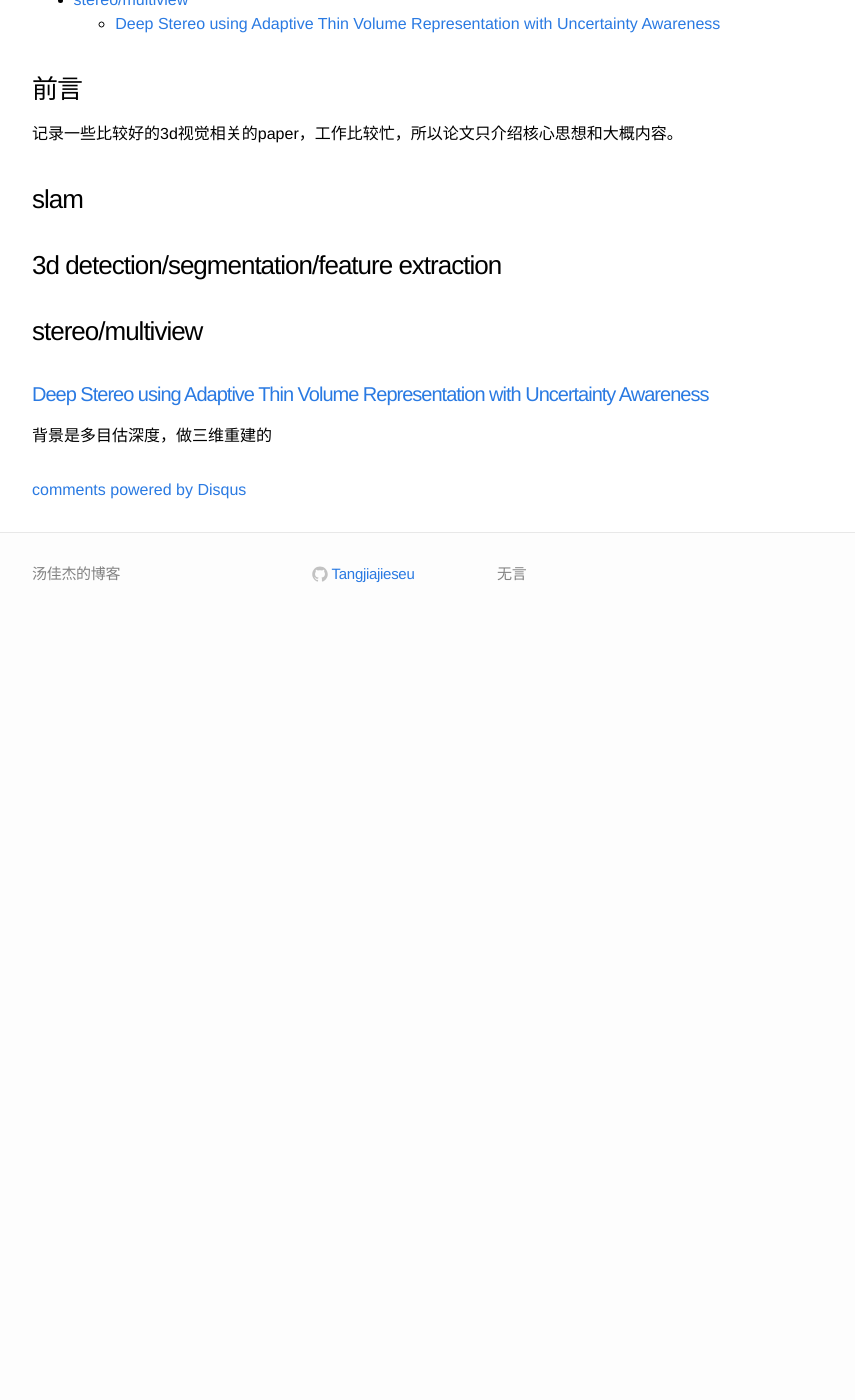
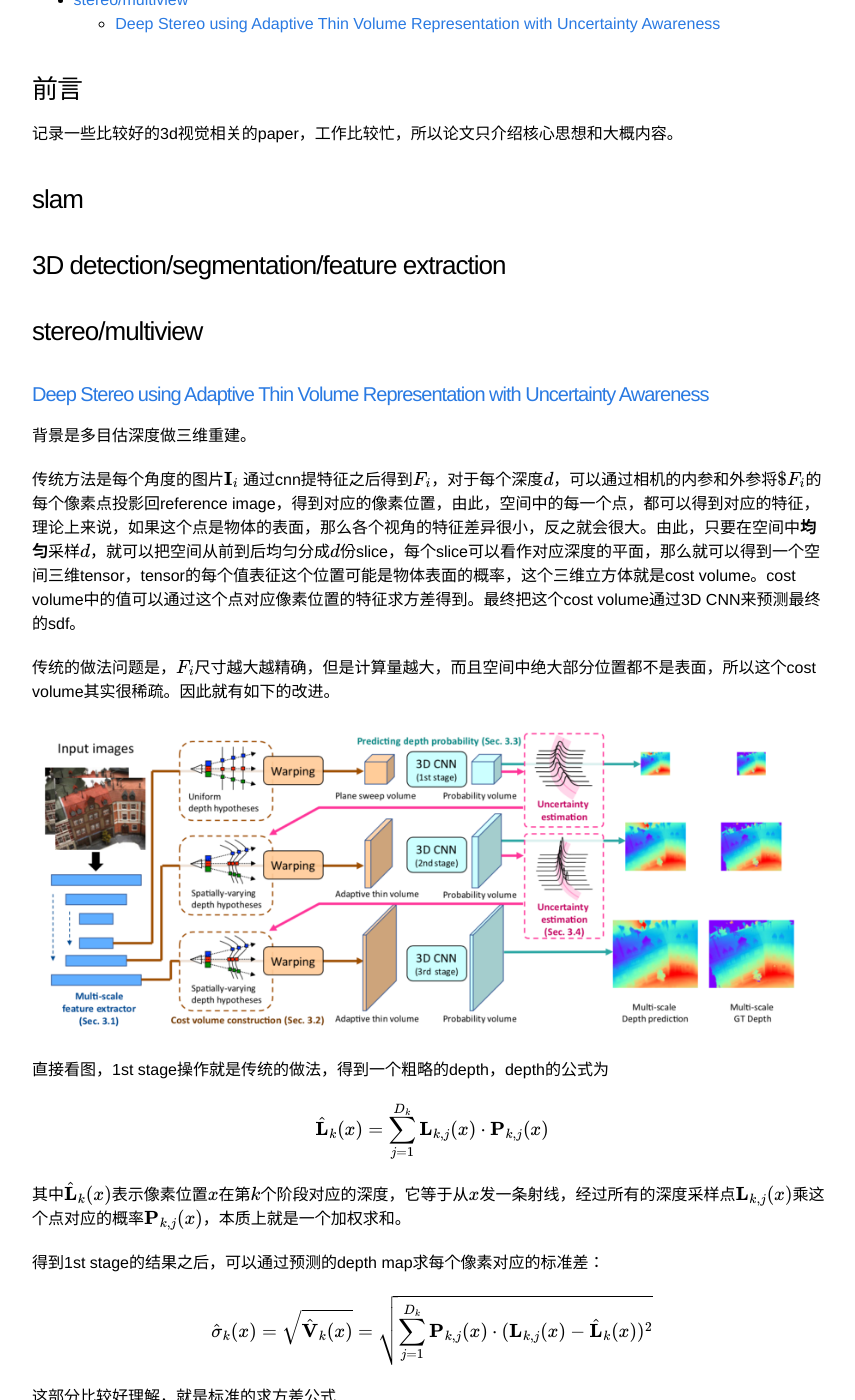
Before and after one commit to TangJiajieseu/TangJiajieseu.github.io, a Jekyll site: the page built from _posts/2020-07-24-papers-3d-vision.markdown, in a window 1280 px wide and 1400 px high, scrolled down 281 px. Shown: the whole window, without its empty margins (208-1063 px from the left). Built offline with Jekyll 4.4.1, drawn with Linux system fonts in a browser that asks for light colours; formulas are drawn with MathJax 3; comment, search, counter and statistics services are not loaded; before the commit the page ends 911 px from its top, so only the background shows below that; some of the changed text lies outside the part shown.

Commit message:
new post

````diff
--- a/_posts/2020-04-07-computer-science-code-optimizing-0.markdown
+++ b/_posts/2020-04-07-computer-science-code-optimizing-0.markdown
@@ -30,7 +30,7 @@ int b = a * 2;
 
 另一个需要注意的点是，编译器功能很强大，会一定程度上修改汇编指令层面的执行顺序，因此需要注意代码代码层面的优化不应该是那些编译器已经帮我们完成了的操作。
 
-[传送门]({% post_url 2020-04-07-[计算机技术]-代码优化1 %})
+[传送门]({% post_url 2020-04-07-computer-science-code-optimizing-1 %})
 
 ### 缓存读写优化
 
@@ -42,7 +42,7 @@ int b = a * 2;
 
 另外，内存的数据需要从硬盘读取，而这又涉及到分页的问题，不过这些相关问题一般不需要程序员自己优化，因此此处忽略。
 
-[传送门]({% post_url 2020-06-08-[计算机技术]-代码优化2 %})
+[传送门]({% post_url 2020-06-08-computer-science-code-optimizing-2 %})
 
 ### 并行优化
 
@@ -56,7 +56,7 @@ int b = a * 2;
 
 *消息传递*这一主题主要出现在网络通信中，例如多个集群之间的通信，由于并不常用，本博客对其理解也较浅薄，仅介绍基础原理供参考，若有一日需要自己亲自解决多机并行等问题，再把详细内容补上。
 
-[传送门]({% link 404.html %})
+[传送门]({% post_url 2020-07-19-computer-science-code-optimizing-3 %})
 
 ### 讨论
 
--- a/_posts/2020-07-19-computer-science-code-optimizing-3.markdown
+++ b/_posts/2020-07-19-computer-science-code-optimizing-3.markdown
@@ -14,7 +14,7 @@ mathjax: true
 
 ### 概述
 
-首先本章讨论的并行是指线程级别的并行，关于指令级别并行(**ILP**) 和数据并行可以参考[线性代码优化]({% post_url 2020-04-07-[计算机技术]-代码优化1 %})。而线程级别的并行主要分为在同一个cpu核上跑多个线程的并发编程和跑在多个cpu核上的并行编程，虽然说从写代码的角度一般不太需要特别关心具体是哪一种类型，不过这两者之间有一个比较重要的区别：同一个核上的线程共享同一个**L1 cache**，而不同核之间的线程只共享**L2 cache**。另外，一般每个核有2个计算单元，所以一般代码中创建的逻辑上的线程个数是机器物理cpu个数的两倍。对每个线程而言，他们分别有各自的_寄存器_，*PC(program counter)*，*栈内存（区别于堆内存）*。而不同的线程共享*同一份代码*，*静态内存*。
+首先本章讨论的并行是指线程级别的并行，关于指令级别并行(**ILP**) 和数据并行可以参考[线性代码优化]({% post_url 2020-04-07-computer-science-code-optimizing-1 %})。而线程级别的并行主要分为在同一个cpu核上跑多个线程的并发编程和跑在多个cpu核上的并行编程，虽然说从写代码的角度一般不太需要特别关心具体是哪一种类型，不过这两者之间有一个比较重要的区别：同一个核上的线程共享同一个**L1 cache**，而不同核之间的线程只共享**L2 cache**。另外，一般每个核有2个计算单元，所以一般代码中创建的逻辑上的线程个数是机器物理cpu个数的两倍。对每个线程而言，他们分别有各自的_寄存器_，*PC(program counter)*，*栈内存（区别于堆内存）*。而不同的线程共享*同一份代码*，*静态内存*。
 
 ```zsh
 $ sysctl -a | grep hw.logicalcpu
--- a/_posts/2020-07-24-papers-3d-vision.markdown
+++ b/_posts/2020-07-24-papers-3d-vision.markdown
@@ -14,9 +15,35 @@ categories: [计算机技术, 机器学习，3d视觉]
 
 ### slam
 
-### 3d detection/segmentation/feature extraction
+### 3D detection/segmentation/feature extraction
 
 
 ### stereo/multiview
 #### [Deep Stereo using Adaptive Thin Volume Representation with Uncertainty Awareness](https://arxiv.org/abs/1911.12012)
-背景是多目估深度，做三维重建的
+背景是多目估深度做三维重建。
+
+传统方法是每个角度的图片$$ \textbf{I}_i $$ 通过cnn提特征之后得到$$F_i$$，对于每个深度$$d$$，可以通过相机的内参和外参将$$$F_i$$的每个像素点投影回reference image，得到对应的像素位置，由此，空间中的每一个点，都可以得到对应的特征，理论上来说，如果这个点是物体的表面，那么各个视角的特征差异很小，反之就会很大。由此，只要在空间中**均匀**采样$$d$$，就可以把空间从前到后均匀分成$$d$$份slice，每个slice可以看作对应深度的平面，那么就可以得到一个空间三维tensor，tensor的每个值表征这个位置可能是物体表面的概率，这个三维立方体就是cost volume。cost volume中的值可以通过这个点对应像素位置的特征求方差得到。最终把这个cost volume通过3D CNN来预测最终的sdf。
+
+传统的做法问题是，$$F_i$$尺寸越大越精确，但是计算量越大，而且空间中绝大部分位置都不是表面，所以这个cost volume其实很稀疏。因此就有如下的改进。
+
+<div style="text-align:center;"><img src="/assets/3dv/deep-stereo-AVP.png" width="100%" height="100%"></div>
+
+直接看图，1st stage操作就是传统的做法，得到一个粗略的depth，depth的公式为
+
+$$\hat{\textbf{L}}_{k}(x) = \sum^{D_k}_{j=1}{\textbf{L}_{k, j}(x) \cdot \textbf{P}_{k,j}(x) }$$
+
+其中$$\hat{\textbf{L}}_{k}(x)$$表示像素位置$$x$$在第$$k$$个阶段对应的深度，它等于从$$x$$发一条射线，经过所有的深度采样点$$\textbf{L}_{k, j}(x)$$乘这个点对应的概率$$\textbf{P}_{k,j}(x)$$，本质上就是一个加权求和。
+
+得到1st stage的结果之后，可以通过预测的depth map求每个像素对应的标准差：
+
+$$\hat{\sigma}_k(x) = \sqrt{\hat{\textbf{V}}_{k}(x)} = \sqrt{\sum^{D_k}_{j=1}{\textbf{P}_{k, j}(x) \cdot ( \textbf{L}_{k,j}(x) - \hat{\textbf{L}}_{k}(x))^2 }}$$
+
+这部分比较好理解，就是标准的求方差公式
+
+得到第一次估计的值$$\hat{\textbf{L}}_{k}(x)$$（可以看作是均值）和标准差，那2nd stage在对深度进行采样时范围就不需要那么大，只需要在均值附近区域进行均匀采样就可以缩小采样范围同事减小运算量，采样范围是
+
+$$\textbf{C}_{k}(x) = [\hat{\textbf{L}}_{k}(x) -\lambda \hat{\sigma}_k(x) , \hat{\textbf{L}}_{k}(x) + \lambda \hat{\sigma}_k(x)] $$
+
+其中$$\lambda$$是个超参。剩下的就是重复操作，得到最终结果了，比较容易。
+
+可以看到每个stage对应的3D CNN的通道数都是越来越小的，因为他们只需要预测距离上一次的均值偏差有多少。
````
Also changed, not shown: other parts of _posts/2020-07-24-papers-3d-vision.markdown (+3 -2 lines), _posts/2020-07-24-papers-2d-detection.markdown (added, +35 -0 lines), assets/2d/bordernet.png (added), assets/2d/detr.png (added), assets/3dv/AVP-eq1.png (added), assets/3dv/deep-stereo-AVP.png (added).
